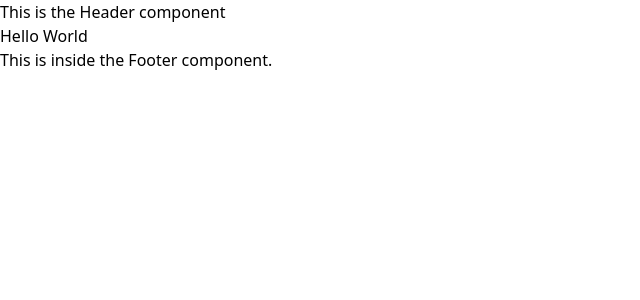
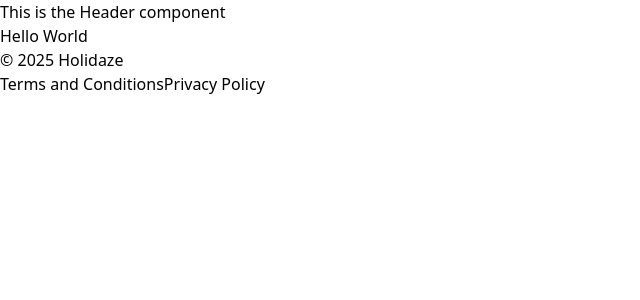
Before and after one commit to maddipaddi/Fireside-Holidaze, a React (Vite) app: page / in a window 1280 px wide. Shown: the top 300 px of the page, without its empty margins (0-640 px from the left). Built offline with nearby package versions, Linux system fonts and the light colour scheme.

Commit message:
feat: add content to footer

```diff
--- a/src/components/layout/Footer.jsx
+++ b/src/components/layout/Footer.jsx
@@ -1,3 +1,9 @@
 export default function Footer() {
-  return <h1>This is inside the Footer component.</h1>;
+  return (
+    <footer>
+      <p>&copy; {new Date().getFullYear()} Holidaze</p>
+      <a href="/Terms">Terms and Conditions</a>
+      <a href="/Privacy">Privacy Policy</a>
+    </footer>
+  );
 }
```
